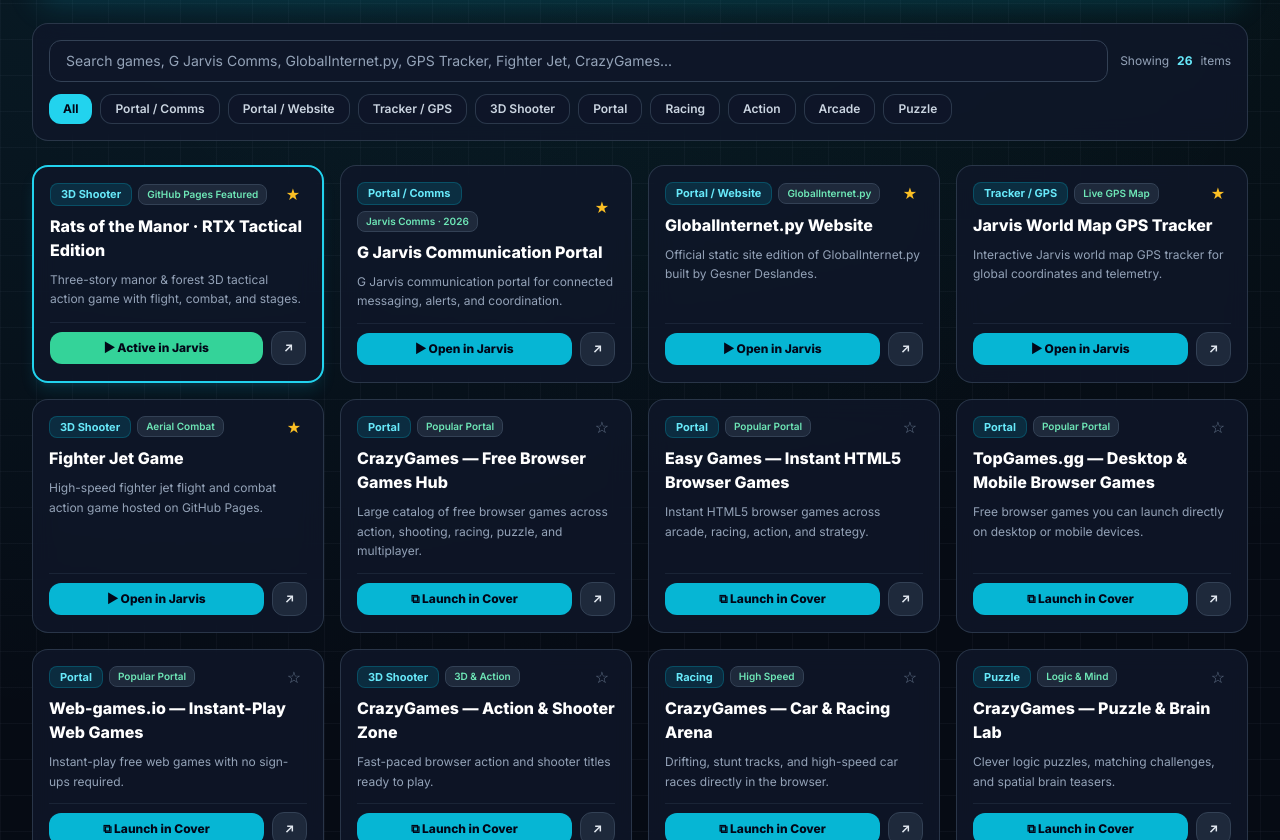
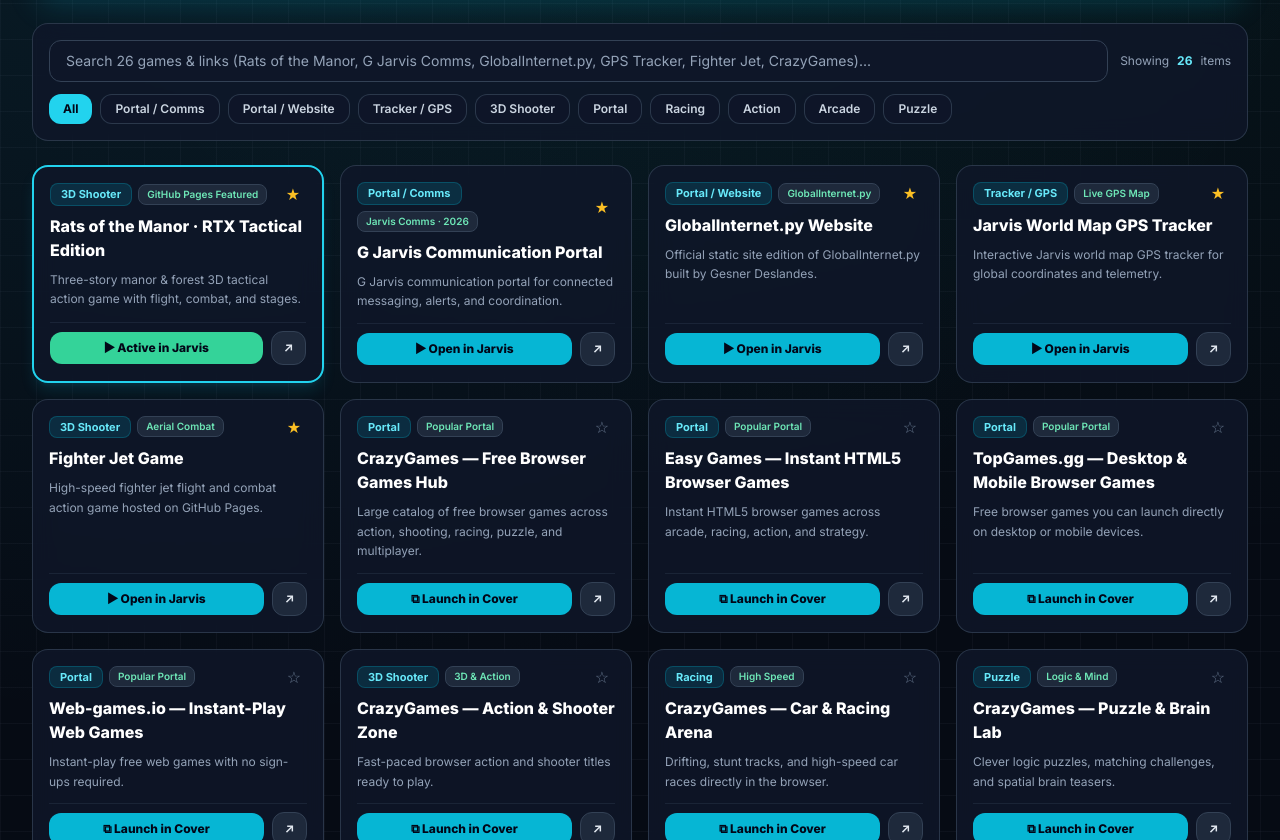
Before and after one commit to Deslandes1/Let-s-Play-with-Jarvis, a plain HTML site: page index.html in a window 1280 px wide. Shown: the part 1005-1845 px from the top of the page. Drawn offline with nearby package versions, Linux system fonts and the light colour scheme.

Commit message:
Update placeholder text and comments in index.html

```diff
--- a/index.html
+++ b/index.html
@@ -394,7 +394,7 @@
           <input
             id="search-input"
             type="text"
-            placeholder="Search games, G Jarvis Comms, GlobalInternet.py, GPS Tracker, Fighter Jet, CrazyGames..."
+            placeholder="Search 26 games & links (Rats of the Manor, G Jarvis Comms, GlobalInternet.py, GPS Tracker, Fighter Jet, CrazyGames)..."
             class="w-full px-4 py-2.5 rounded-xl bg-slate-900/90 border border-slate-700 focus:border-cyan-400 focus:outline-none text-sm text-white placeholder-slate-400"
           />
         </div>
@@ -407,7 +407,7 @@
       <div id="category-pills" class="flex flex-wrap gap-2"></div>
     </section>
 
-    <!-- Catalog Grid -->
+    <!-- Catalog Grid (26 Curated Games, Portals & Jarvis Links) -->
     <section>
       <div id="games-grid" class="grid grid-cols-1 sm:grid-cols-2 lg:grid-cols-3 xl:grid-cols-4 gap-4"></div>
       <div id="empty-state" class="hidden glass-panel rounded-2xl p-10 text-center space-y-2">
@@ -802,7 +802,7 @@
         'itch.io'
       ];
 
-      // Curated catalog including all requested Jarvis links, Fighter Jet Game, and browser portals
+      // All 26 curated games, portals, and Jarvis links
       const INITIAL_GAMES = [
         {
           id: 'rats-of-the-manor',
```
